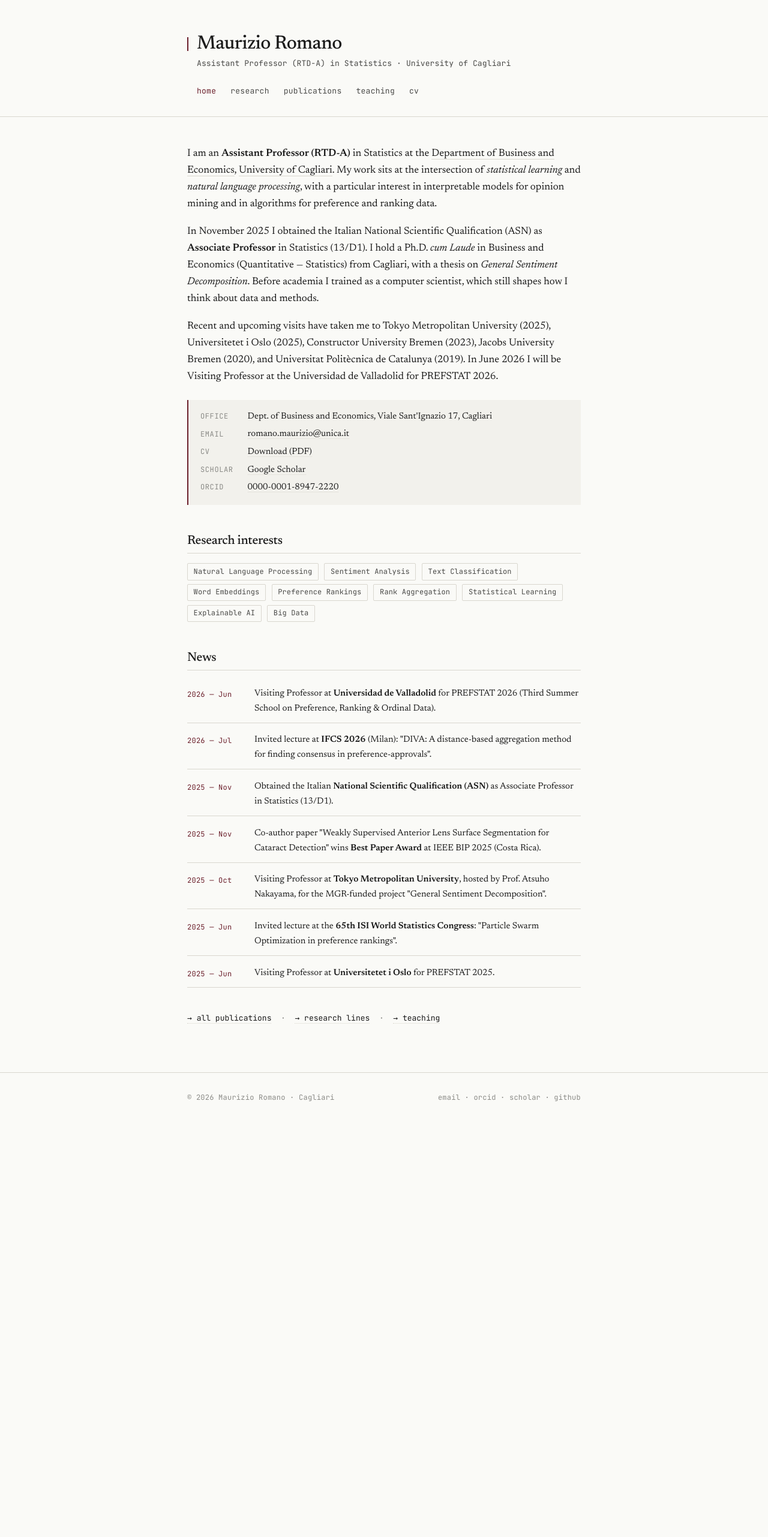
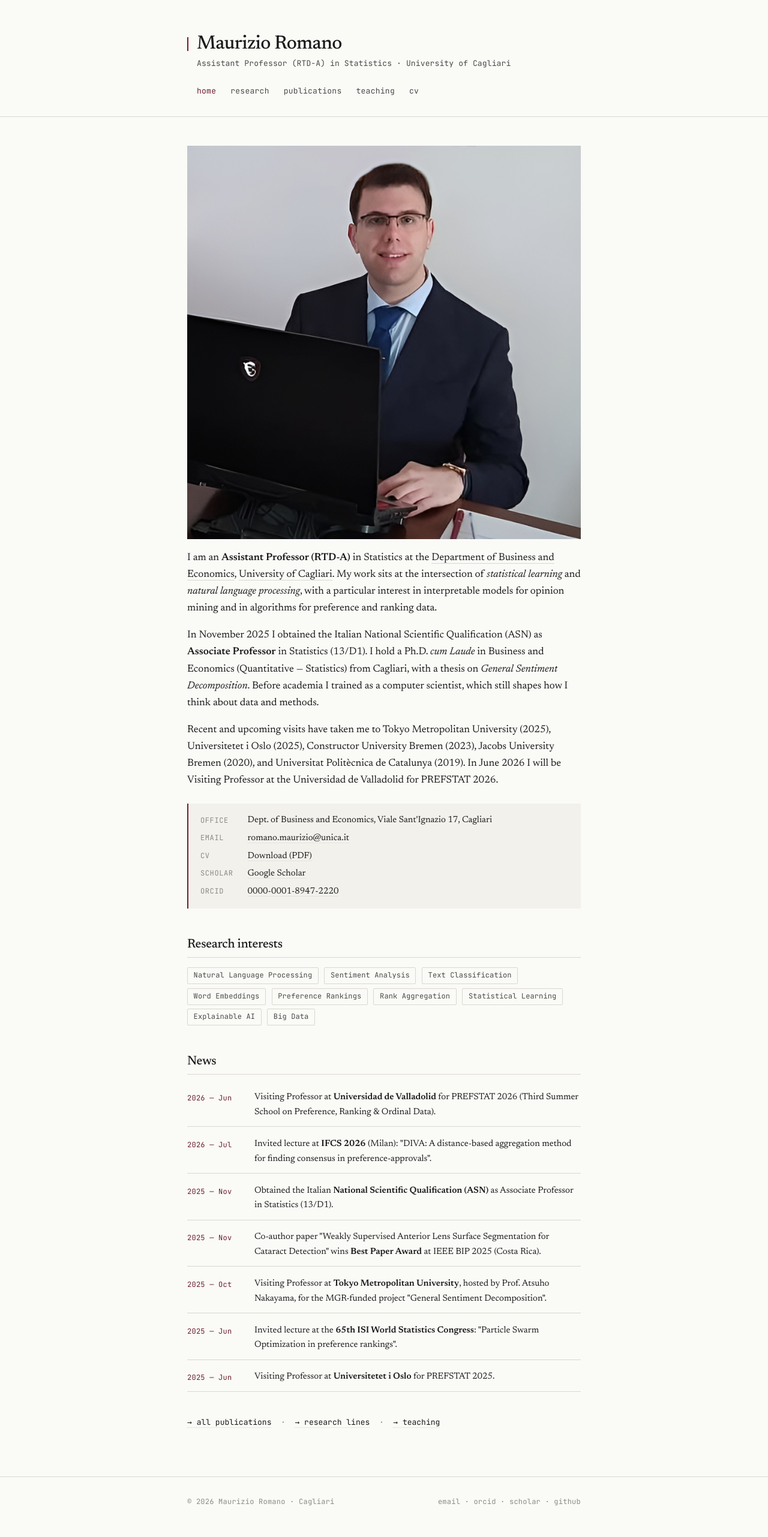
Before and after one commit to maurizioromano/maurizioromano.github.io, a Jekyll site: the page built from index.md, in a window 1280 px wide. Shown: the whole page at 60% size. Built offline with Jekyll 4.4.1, drawn with Linux system fonts in a browser that asks for light colours; before the commit the page ends 1889 px from its top, so only the background shows below that.

Commit message:
Update index.md
Add profile photo to homepage

```diff
--- a/index.md
+++ b/index.md
@@ -4,6 +4,8 @@ title: ""
 permalink: /
 description: "Maurizio Romano — Assistant Professor in Statistics at the University of Cagliari. Research in NLP, statistical learning, and preference rankings."
 ---
+
+<img src="{{ '/images/profile.jpg' | relative_url }}" alt="Maurizio Romano" class="profile-square">
 
 <p>
 I am an <strong>Assistant Professor (RTD-A)</strong> in Statistics at the
@@ -37,7 +39,7 @@ at the Universidad de Valladolid for PREFSTAT 2026.
   <dt>ORCID</dt>      <dd>{% if site.author.orcid %}<a href="https://orcid.org/{{ site.author.orcid }}">{{ site.author.orcid }}</a>{% else %}<em>to be added</em>{% endif %}</dd>
 </dl>
 
-<h2>Research interests</h2>
+<h2 style="clear: both;">Research interests</h2>
 
 <ul class="tag-list">
   <li>Natural Language Processing</li>
```
